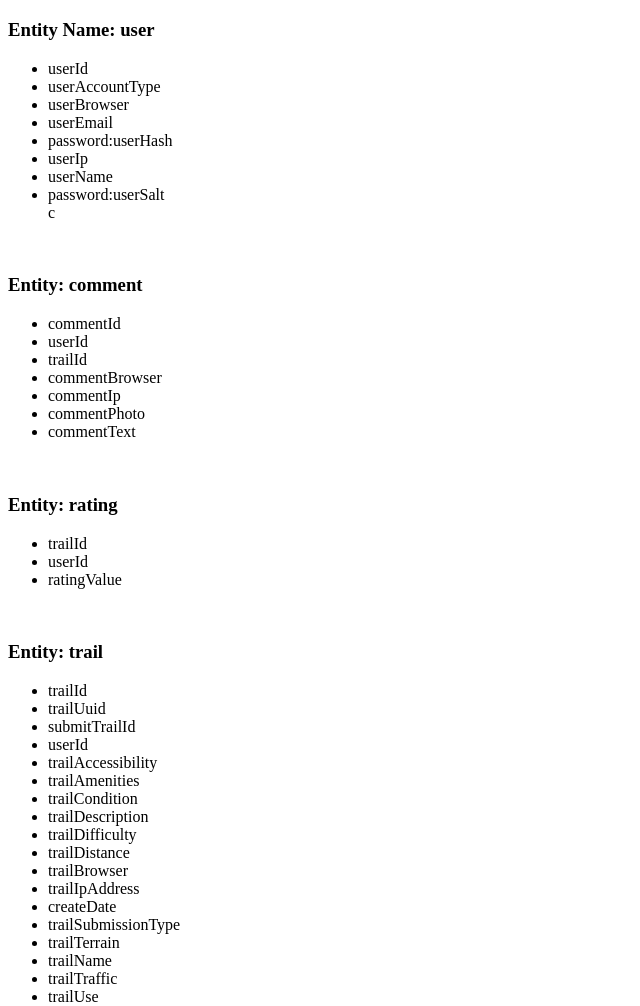
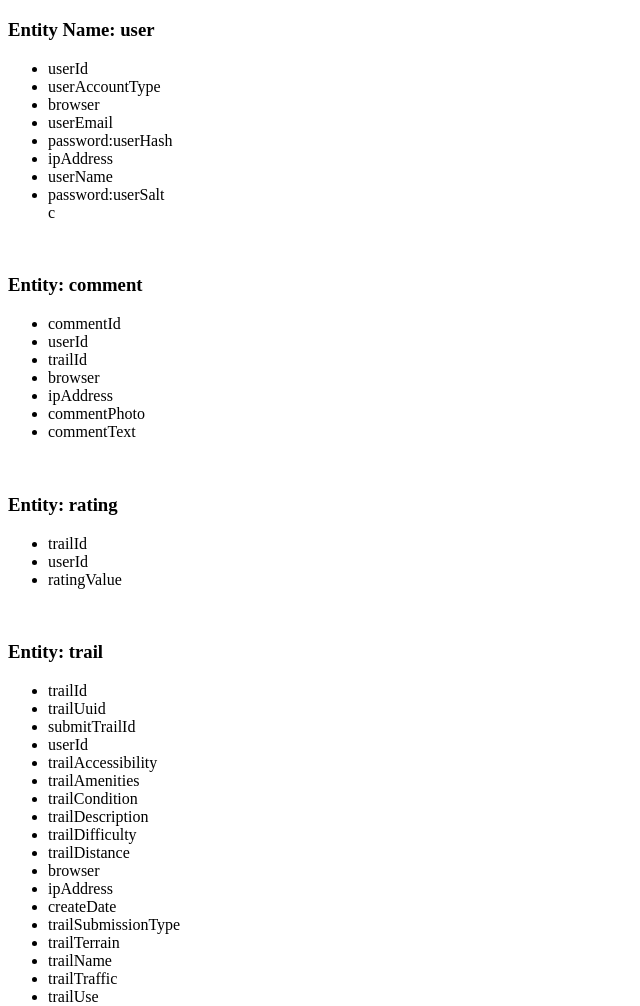
Before and after one commit to MattHarr1s/open-trails, a PHP site: page /public_html/documentation/index.php in a window 1280 px wide. Shown: the part 545-1551 px from the top of the page, without its empty margins (0-640 px from the left). Run offline with PHP 8.4, Linux system fonts and the light colour scheme; some libraries are stand-ins or nearby versions.

Commit message:
removed prefixes from browser/ip address attributes

```diff
--- a/public_html/documentation/index.php
+++ b/public_html/documentation/index.php
@@ -49,10 +49,10 @@
 		<ul>
 			<li>userId</li>
 			<li>userAccountType</li>
-			<li>userBrowser</li>
+			<li>browser</li>
 			<li>userEmail</li>
 			<li>password:userHash</li>
-			<li>userIp</li>
+			<li>ipAddress</li>
 			<li>userName</li>
 			<li>password:userSalt</li>
 
@@ -65,8 +65,8 @@ c
 			<li>commentId</li>
 			<li>userId</li>
 			<li>trailId</li>
-			<li>commentBrowser</li>
-			<li>commentIp</li>
+			<li>browser</li>
+			<li>ipAddress</li>
 			<li>commentPhoto</li>
 			<li>commentText</li>
 		</ul>
@@ -90,8 +90,8 @@ c
 			<li>trailDescription</li>
 			<li>trailDifficulty</li>
 			<li>trailDistance</li>
-			<li>trailBrowser</li>
-			<li>trailIpAddress</li>
+			<li>browser</li>
+			<li>ipAddress</li>
 			<li>createDate</li>
 			<li>trailSubmissionType</li>
 			<li>trailTerrain</li>
```
